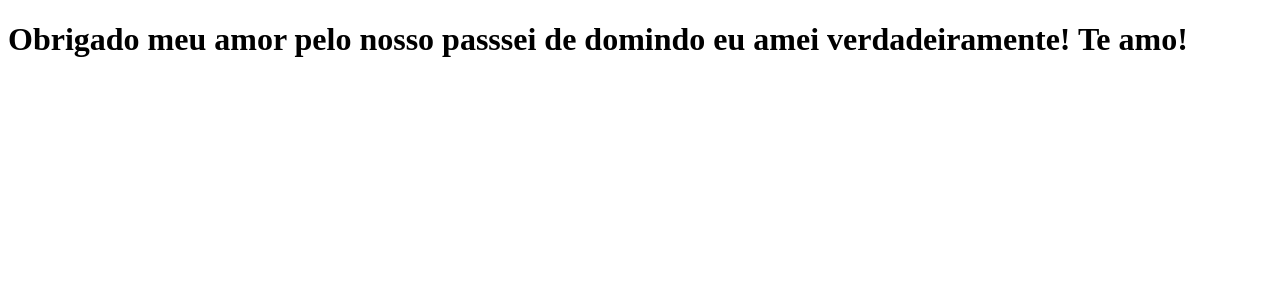
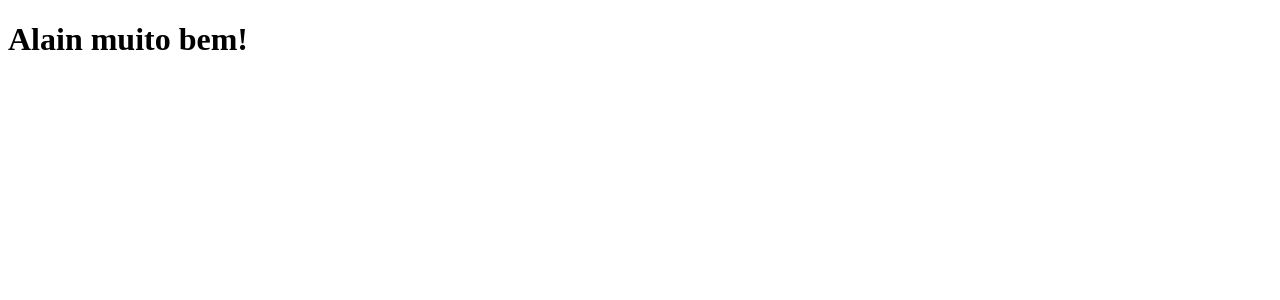
Before and after one commit to AlainMota9/clone-tabnews, a Next.js app: page / in a window 1280 px wide. Shown: the top 300 px of the page. Built offline with nearby package versions, Linux system fonts and the light colour scheme.

Commit message:
atualização da frase

```diff
--- a/pages/index.js
+++ b/pages/index.js
@@ -1,5 +1,5 @@
 function Home(){
-    return <h1> Obrigado meu amor pelo nosso passsei de domindo eu amei verdadeiramente! Te amo! </h1>
+    return <h1> Alain muito bem!</h1>
 }
 
 export default Home;
```
